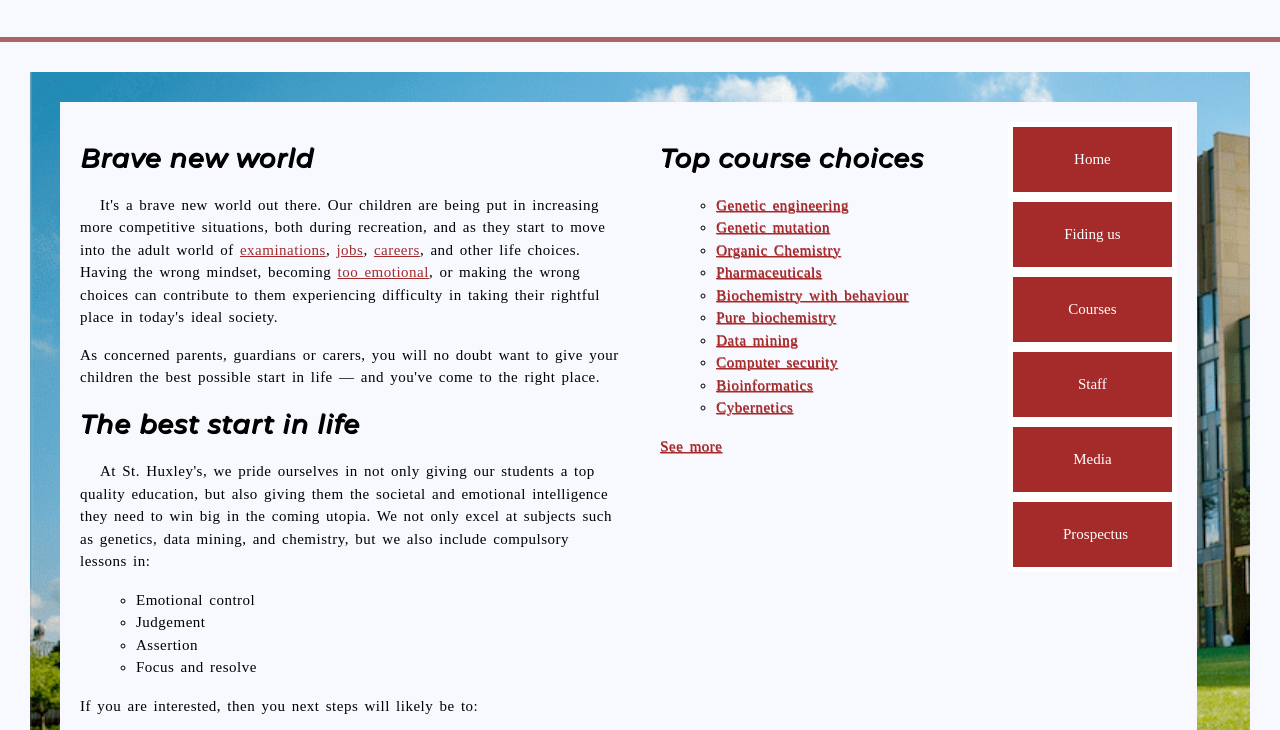
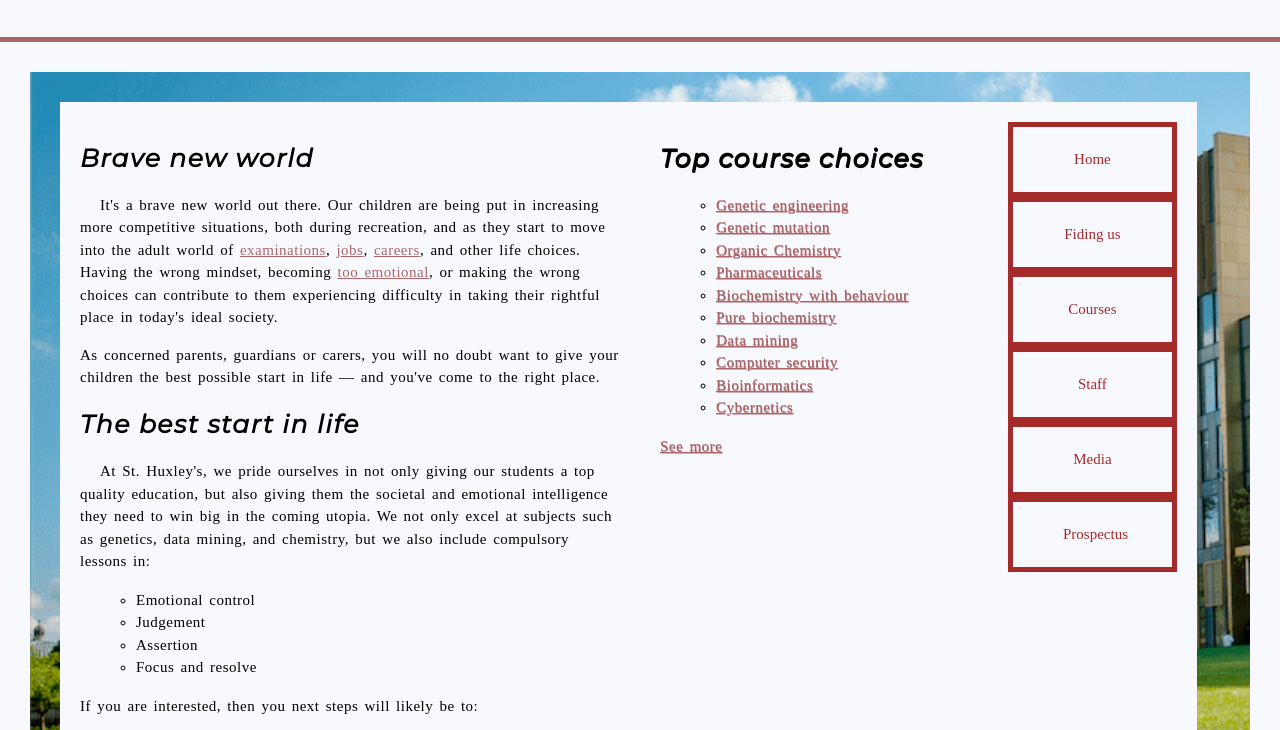
Before and after one commit to annivaughan/Module5UniversitySite, a plain HTML site: page index.html in a window 1280 px wide. Shown: the part 136-866 px from the top of the page. Drawn offline with Linux system fonts and the light colour scheme; a web font is replaced by a local one.

Commit message:
fixed links effects
fixed hyper links and effects when buttons and links get hovered and pressed

```diff
--- a/style.css
+++ b/style.css
@@ -69,7 +69,6 @@ html {
 h1, h2 {
   font-family: 'Montserrat', sans-serif;
   letter-spacing: 1.5px;
-  text-shadow: 1px 1px;
 }
 
 h1 {
@@ -119,43 +118,28 @@ nav li {
   list-style-type: none;     /*Get rid of the bullet points*/
 }
 
+
 .btn-group button {
-  background-color: brown; /* brown background */
-  border: 5px solid white; /* JUST white border */
-  color: white; /* white text */
+  background-color: none; /* brown background */
+  border: 5px solid brown; /* JUST  border */
+  color: brown; /* white text */
   text-align: center;
   padding: 24px 50px; /* padding */
   width: 100%;
   font-family: 'Alice', serif;
   font-size: 15px;
   cursor: pointer; /* hand icon */
-
 }
 
-/* Background color changed when being hovered */
+/* Background color changed when being hovered*/
 .btn-group button:hover {
-  background-color: black;
+  background-color: white;
 }
 
 
 /* Links*/   /* target="_blank" in HTML makes the external links open in a new tab*/
 a {
   outline: none;
-}
-
-
-
-a:link {
-  color: brown;
-
-a:visited{
-  color: brown;
-}
-
-/*Make it so that links are underlined by default,
-but when you hover or focus them, the underline disappears.*/
-a:focus, a:hover {
-  text-decoration: none;
 }
 
 
@@ -167,6 +151,16 @@ a:active {
                0px 0px 5px purple;
 }
 
+a:link, a:visited {
+  color: #a66;
+}
+
+/*Make it so that links are underlined by default,
+but when you hover or focus them, the underline disappears.*/
+a:focus, a:hover {
+  text-decoration: none;
+}
+
 
 footer {
   text-shadow: 0.5px 0.5px;
```
